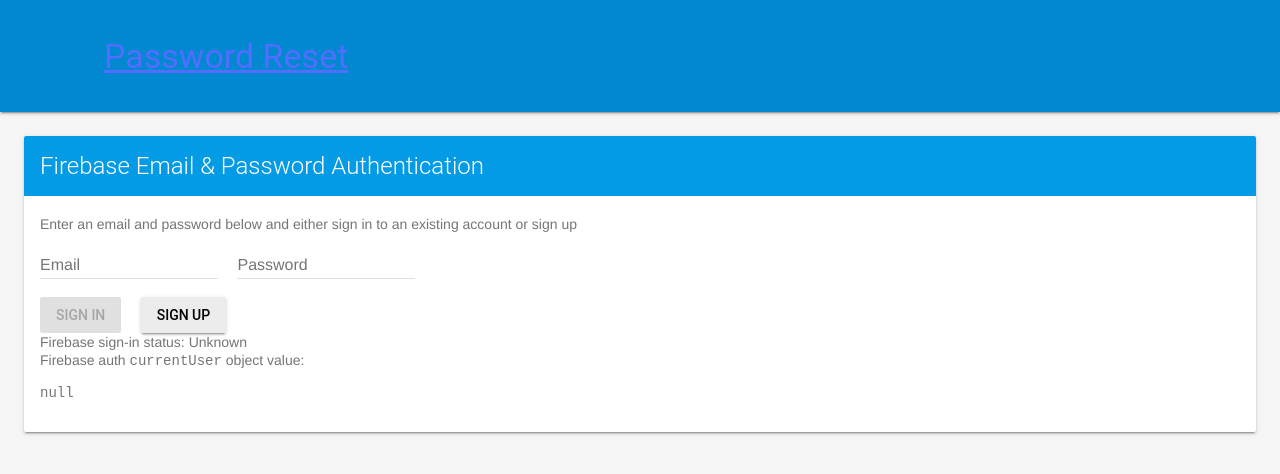
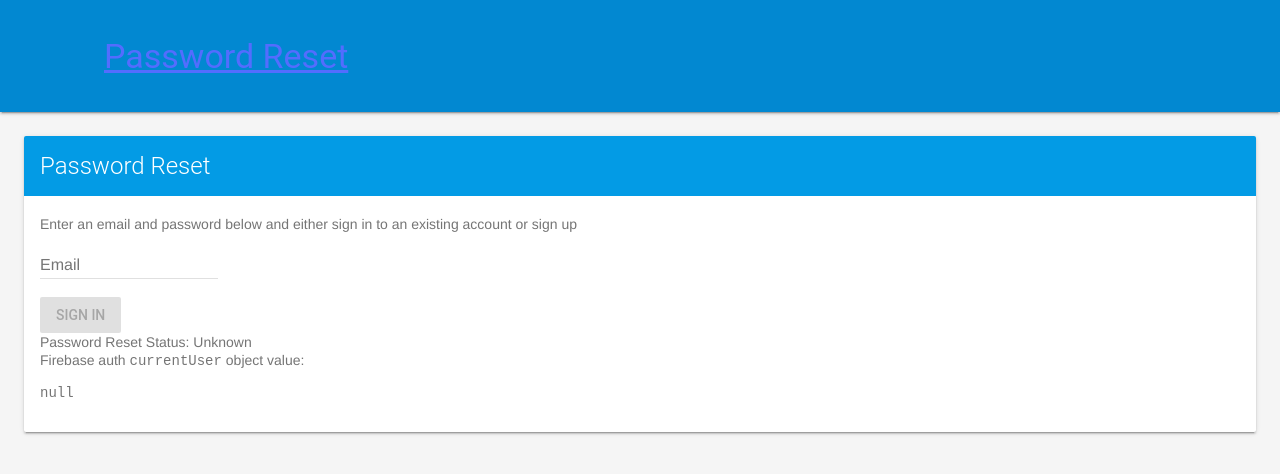
Before and after one commit to slothgamez/fireplex.github.io, a Jekyll site: the page firebasee/auth/passreset.html, which Jekyll copies as it is, in a window 1280 px wide. Shown: the top 474 px of the page. Built offline with Jekyll 4.4.1, drawn with Linux system fonts in a browser that asks for light colours; nearby versions of some CDN libraries; comment, search, counter and statistics services are not loaded.

Commit message:
Update passreset.html

```diff
--- a/firebasee/auth/passreset.html
+++ b/firebasee/auth/passreset.html
@@ -54,22 +54,18 @@ ref.resetPassword(credentials, function(error) {
       <!-- Container for the demo -->
       <div class="mdl-card mdl-shadow--2dp mdl-cell mdl-cell--12-col mdl-cell--12-col-tablet mdl-cell--12-col-desktop">
         <div class="mdl-card__title mdl-color--light-blue-600 mdl-color-text--white">
-          <h2 class="mdl-card__title-text">Firebase Email &amp; Password Authentication</h2>
+          <h2 class="mdl-card__title-text">Password Reset</h2>
         </div>
         <div class="mdl-card__supporting-text mdl-color-text--grey-600">
           <p>Enter an email and password below and either sign in to an existing account or sign up</p>
 
           <input class="mdl-textfield__input" style="display:inline;width:auto;" type="text" id="email" name="email" placeholder="Email"/>
           &nbsp;&nbsp;&nbsp;
-          <input class="mdl-textfield__input" style="display:inline;width:auto;" type="password" id="password" name="password" placeholder="Password"/>
           <br/><br/>
           <button disabled class="mdl-button mdl-js-button mdl-button--raised" id="quickstart-sign-in" name="signin">Sign In</button>
-          &nbsp;&nbsp;&nbsp;
-          <button class="mdl-button mdl-js-button mdl-button--raised" id="quickstart-sign-up" name="signup">Sign Up</button>
-
           <!-- Container where we'll display the user details -->
           <div class="quickstart-user-details-container">
-            Firebase sign-in status: <span id="quickstart-sign-in-status">Unknown</span>
+            Password Reset Status: <span id="quickstart-sign-in-status">Unknown</span>
             <div>Firebase auth <code>currentUser</code> object value:</div>
             <pre><code id="quickstart-account-details">null</code></pre>
           </div>
```
